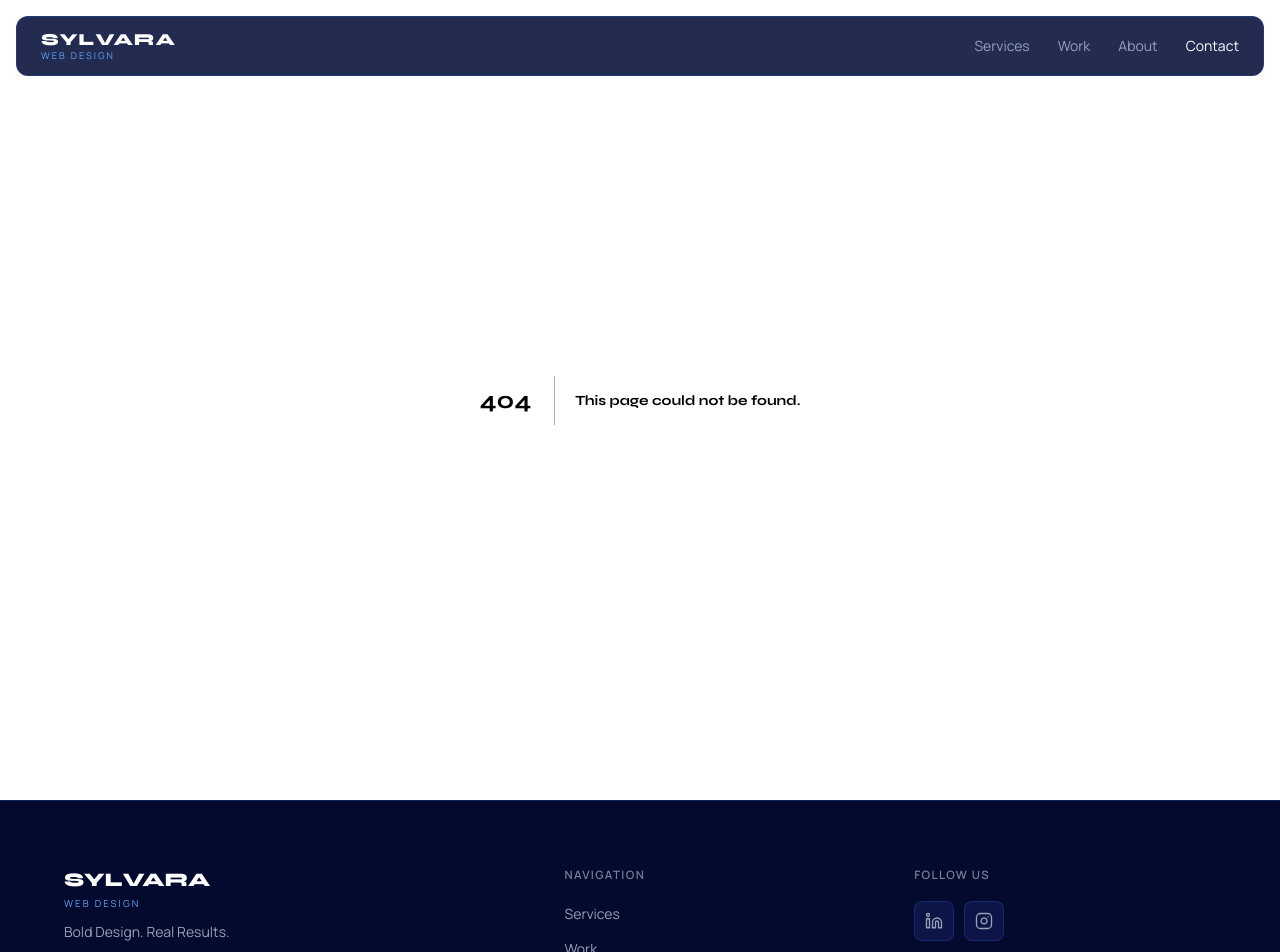
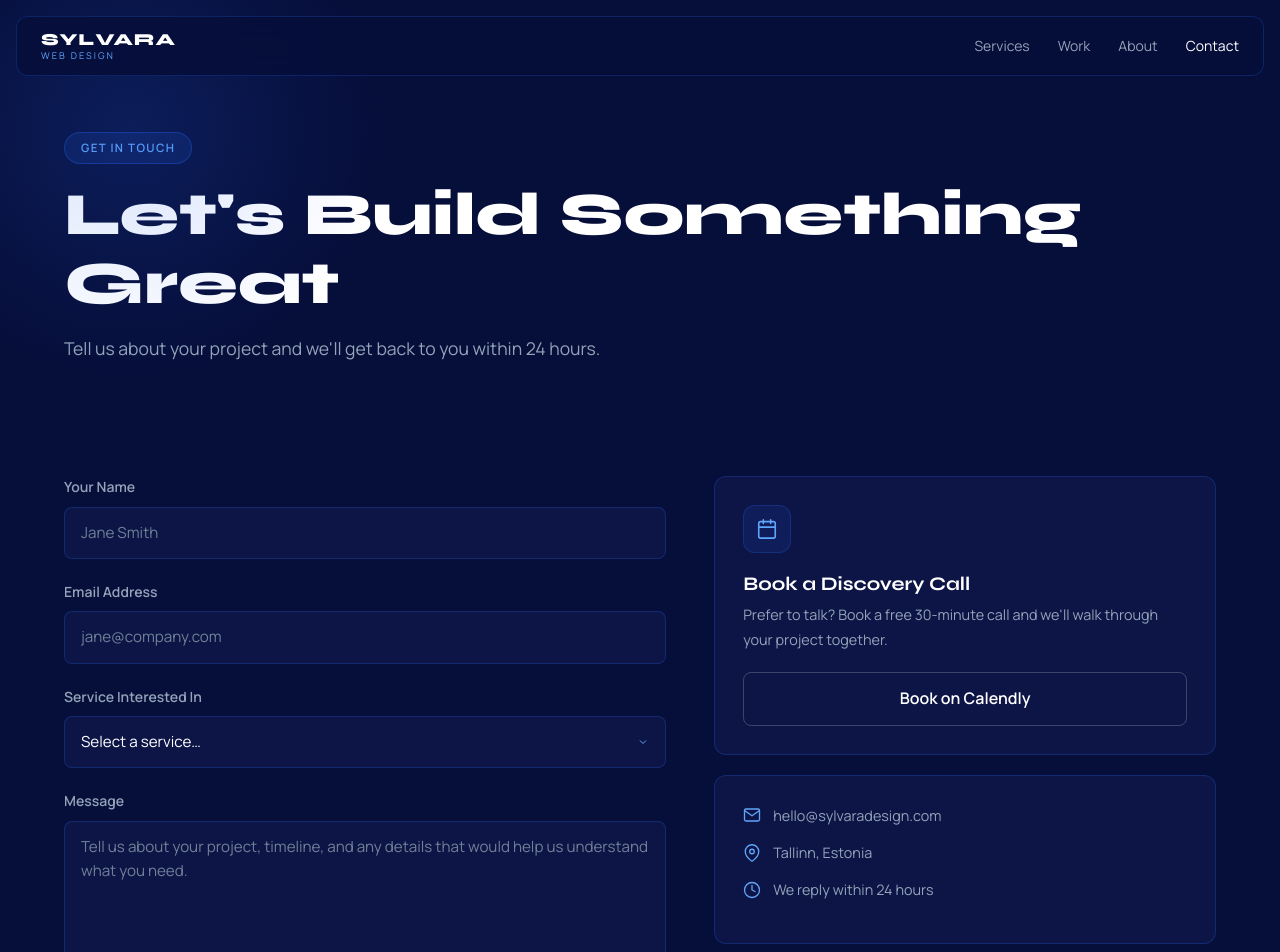
Before and after one commit to Andubanandu/sylvara, a Next.js app: page /contact in a window 1280 px wide. Before the commit this address had no page. Shown: the top 952 px of the page. Built offline with nearby package versions, Linux system fonts and the light colour scheme.

Commit message:
feat: add Contact page with validated form

```diff
--- /dev/null
+++ b/src/app/contact/page.tsx
@@ -0,0 +1,139 @@
+"use client";
+import { useState } from "react";
+import { contact, services } from "@/lib/content";
+
+interface FormState {
+  name: string; email: string; service: string; message: string;
+}
+interface Errors {
+  name?: string; email?: string; service?: string; message?: string;
+}
+
+export default function ContactPage() {
+  const [form, setForm] = useState<FormState>({ name: "", email: "", service: "", message: "" });
+  const [errors, setErrors] = useState<Errors>({});
+  const [submitted, setSubmitted] = useState(false);
+  const [loading, setLoading] = useState(false);
+
+  function validate(): Errors {
+    const e: Errors = {};
+    if (!form.name.trim()) e.name = contact.form.errorName;
+    if (!/^[^\s@]+@[^\s@]+\.[^\s@]+$/.test(form.email.trim())) e.email = contact.form.errorEmail;
+    if (!form.service) e.service = contact.form.errorService;
+    if (!form.message.trim()) e.message = contact.form.errorMessage;
+    return e;
+  }
+
+  function handleSubmit(e: React.FormEvent) {
+    e.preventDefault();
+    const errs = validate();
+    if (Object.keys(errs).length) { setErrors(errs); return; }
+    setLoading(true);
+    setTimeout(() => { setLoading(false); setSubmitted(true); }, 800);
+  }
+
+  function field(key: keyof FormState) {
+    return {
+      value: form[key],
+      onChange: (e: React.ChangeEvent<HTMLInputElement | HTMLSelectElement | HTMLTextAreaElement>) => {
+        setForm({ ...form, [key]: e.target.value });
+        setErrors({ ...errors, [key]: undefined });
+      },
+    };
+  }
+
+  return (
+    <main>
+      {/* ── HERO ── */}
+      <section className="page-hero">
+        <div className="glow-blob glow-blob-tl" aria-hidden="true"></div>
+        <div className="container">
+          <span className="badge">{contact.hero.badge}</span>
+          <h1>{contact.hero.h1}</h1>
+          <p>{contact.hero.sub}</p>
+        </div>
+      </section>
+
+      {/* ── CONTACT LAYOUT ── */}
+      <section className="section" style={{ paddingTop: 0 }}>
+        <div className="container">
+          <div className="contact-layout">
+            {/* Form */}
+            <div>
+              {submitted ? (
+                <div className="form-success visible">
+                  <h3>{contact.form.successH3}</h3>
+                  <p>{contact.form.successP}</p>
+                </div>
+              ) : (
+                <form onSubmit={handleSubmit} noValidate>
+                  <div className={`form-group${errors.name ? " has-error" : ""}`}>
+                    <label htmlFor="name">{contact.form.labelName}</label>
+                    <input type="text" id="name" autoComplete="name" placeholder={contact.form.placeholderName} {...field("name")} />
+                    {errors.name && <span className="field-error" style={{ display: "block" }} role="alert">{errors.name}</span>}
+                  </div>
+
+                  <div className={`form-group${errors.email ? " has-error" : ""}`}>
+                    <label htmlFor="email">{contact.form.labelEmail}</label>
+                    <input type="email" id="email" autoComplete="email" placeholder={contact.form.placeholderEmail} {...field("email")} />
+                    {errors.email && <span className="field-error" style={{ display: "block" }} role="alert">{errors.email}</span>}
+                  </div>
+
+                  <div className={`form-group${errors.service ? " has-error" : ""}`}>
+                    <label htmlFor="service">{contact.form.labelService}</label>
+                    <select id="service" {...field("service")}>
+                      <option value="">{contact.form.defaultService}</option>
+                      {services.list.map((s) => (
+                        <option key={s.title} value={s.title.toLowerCase().replace(/\s+/g, "-")}>{s.title}</option>
+                      ))}
+                    </select>
+                    {errors.service && <span className="field-error" style={{ display: "block" }} role="alert">{errors.service}</span>}
+                  </div>
+
+                  <div className={`form-group${errors.message ? " has-error" : ""}`}>
+                    <label htmlFor="message">{contact.form.labelMessage}</label>
+                    <textarea id="message" rows={5} placeholder={contact.form.placeholderMessage} {...field("message")} />
+                    {errors.message && <span className="field-error" style={{ display: "block" }} role="alert">{errors.message}</span>}
+                  </div>
+
+                  <button type="submit" className="btn btn-primary" style={{ width: "100%", justifyContent: "center" }} disabled={loading}>
+                    {loading ? "Sending…" : contact.form.submit}
+                  </button>
+                </form>
+              )}
+            </div>
+
+            {/* Sidebar */}
+            <div>
+              <div className="card contact-card">
+                <div className="card-icon">
+                  <svg viewBox="0 0 24 24" aria-hidden="true"><rect x="3" y="4" width="18" height="18" rx="2"/><line x1="16" y1="2" x2="16" y2="6"/><line x1="8" y1="2" x2="8" y2="6"/><line x1="3" y1="10" x2="21" y2="10"/></svg>
+                </div>
+                <h3>{contact.book.h3}</h3>
+                <p>{contact.book.p}</p>
+                <a href="https://calendly.com" target="_blank" rel="noopener" className="btn btn-ghost" style={{ width: "100%", justifyContent: "center" }}>
+                  {contact.book.btn}
+                </a>
+              </div>
+
+              <div className="card" style={{ marginTop: "20px" }}>
+                <div className="contact-info-item">
+                  <svg viewBox="0 0 24 24" aria-hidden="true"><path d="M4 4h16c1.1 0 2 .9 2 2v12c0 1.1-.9 2-2 2H4c-1.1 0-2-.9-2-2V6c0-1.1.9-2 2-2z"/><polyline points="22,6 12,13 2,6"/></svg>
+                  <span>{contact.info.email}</span>
+                </div>
+                <div className="contact-info-item">
+                  <svg viewBox="0 0 24 24" aria-hidden="true"><path d="M21 10c0 7-9 13-9 13s-9-6-9-13a9 9 0 0118 0z"/><circle cx="12" cy="10" r="3"/></svg>
+                  <span>{contact.info.location}</span>
+                </div>
+                <div className="contact-info-item">
+                  <svg viewBox="0 0 24 24" aria-hidden="true"><circle cx="12" cy="12" r="10"/><polyline points="12 6 12 12 16 14"/></svg>
+                  <span>{contact.info.response}</span>
+                </div>
+              </div>
+            </div>
+          </div>
+        </div>
+      </section>
+    </main>
+  );
+}
```
